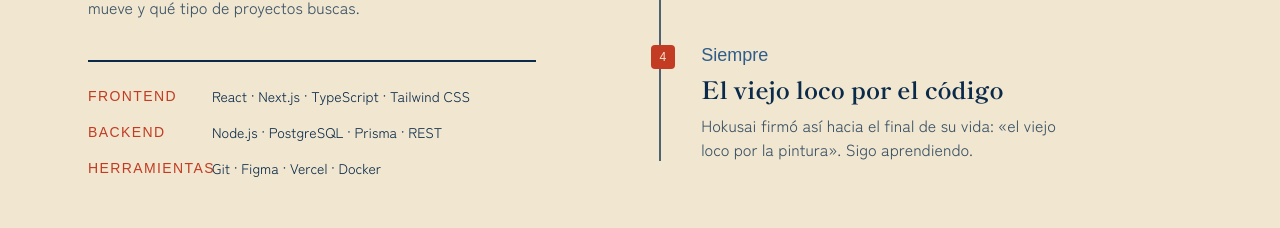
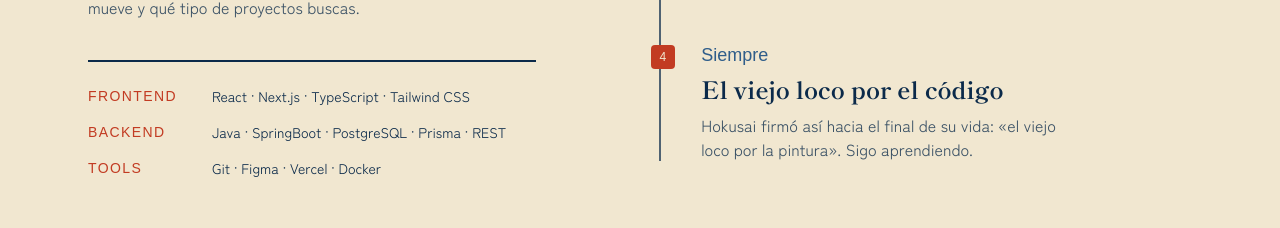
Before and after one commit to juanesart/portafolio-hokusai, a Next.js app: page / in a window 1280 px wide. Shown: the part 4220-4448 px from the top of the page. Built offline with nearby package versions, Linux system fonts and the light colour scheme; a web font is replaced by a local one.

Commit message:
Change about me

```diff
--- a/src/data/firmas.ts
+++ b/src/data/firmas.ts
@@ -30,6 +30,6 @@ export const firmas: Firma[] = [
 
 export const stack = [
   { grupo: "Frontend", items: ["React", "Next.js", "TypeScript", "Tailwind CSS"] },
-  { grupo: "Backend", items: ["Node.js", "PostgreSQL", "Prisma", "REST"] },
-  { grupo: "Herramientas", items: ["Git", "Figma", "Vercel", "Docker"] },
+  { grupo: "Backend", items: ["Java", "SpringBoot", "PostgreSQL", "Prisma", "REST"] },
+  { grupo: "Tools", items: ["Git", "Figma", "Vercel", "Docker"] },
 ];
```
